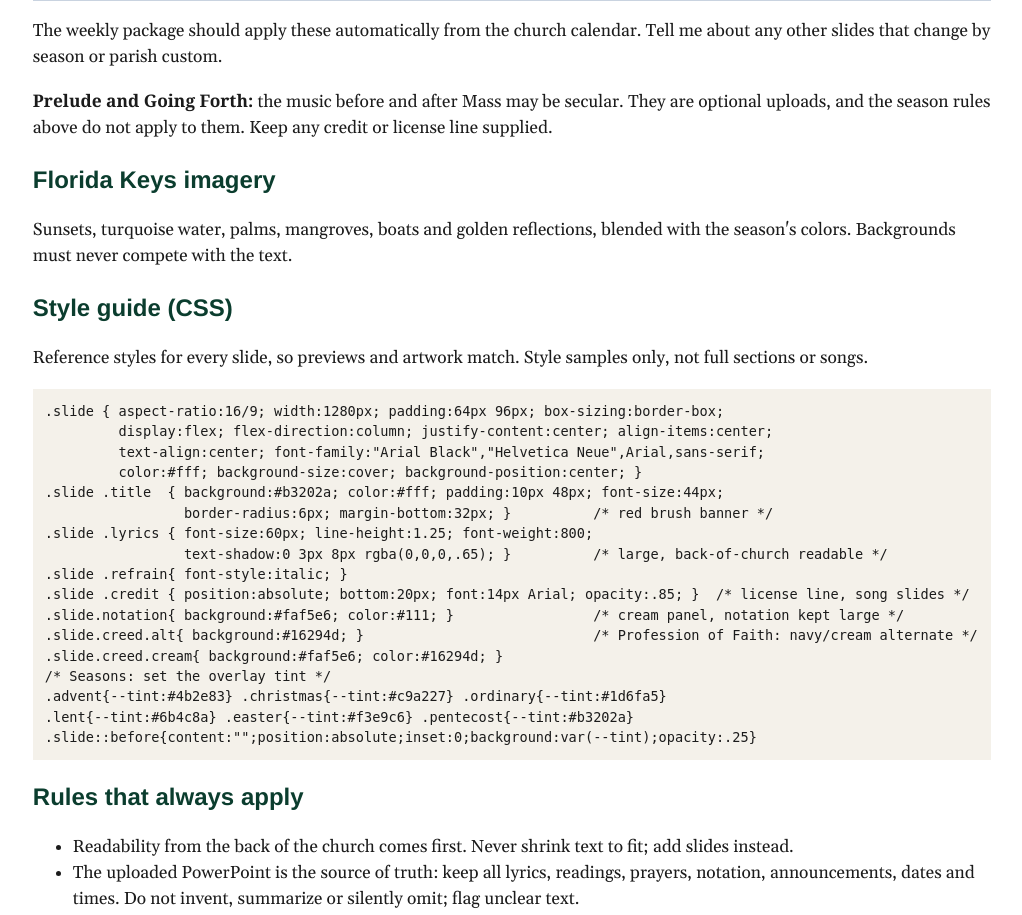
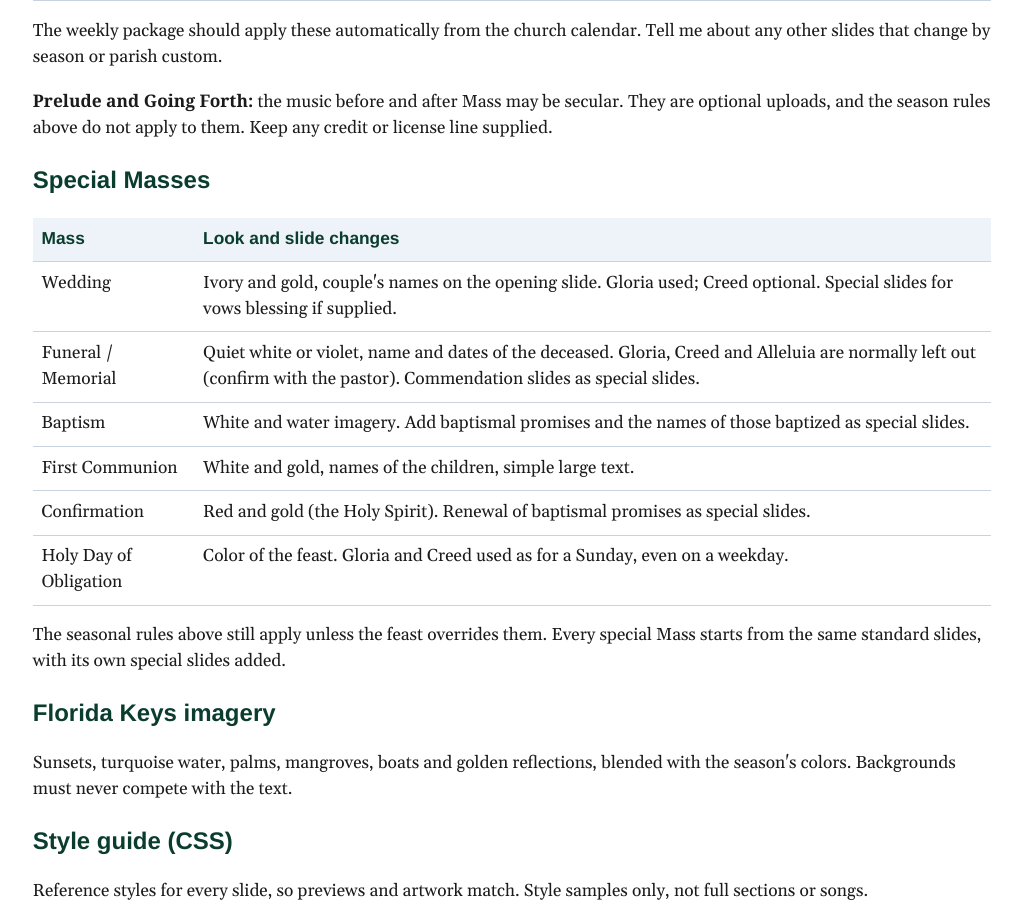
Before and after one commit to jdeit3237-code/bulletin-designer, a Python web app: template bulletin_designer/templates/slides_guide.html in a window 1280 px wide. Shown: the part 2316-3231 px from the top of the page, without its empty margins (128-1150 px from the left). Run offline with Jinja, Linux system fonts and the light colour scheme; the template is opened without the code that fills it, so the values that code supplies are empty; some web fonts are replaced.

Commit message:
Guide: special Masses table
Co-authored-by: Copilot App <223556219+Copilot@users.noreply.github.com>

```diff
--- a/bulletin_designer/templates/slides_guide.html
+++ b/bulletin_designer/templates/slides_guide.html
@@ -44,6 +44,15 @@
 <tr><td>Holy Thursday to Easter Vigil</td><td colspan="2">Special rules; AV Ministry will add these as special slides.</td></tr></tbody></table>
 <p>The weekly package should apply these automatically from the church calendar. Tell me about any other slides that change by season or parish custom.</p>
 <p><strong>Prelude and Going Forth:</strong> the music before and after Mass may be secular. They are optional uploads, and the season rules above do not apply to them. Keep any credit or license line supplied.</p>
+<h2>Special Masses</h2>
+<table><thead><tr><th>Mass</th><th>Look and slide changes</th></tr></thead><tbody>
+<tr><td>Wedding</td><td>Ivory and gold, couple's names on the opening slide. Gloria used; Creed optional. Special slides for vows blessing if supplied.</td></tr>
+<tr><td>Funeral / Memorial</td><td>Quiet white or violet, name and dates of the deceased. Gloria, Creed and Alleluia are normally left out (confirm with the pastor). Commendation slides as special slides.</td></tr>
+<tr><td>Baptism</td><td>White and water imagery. Add baptismal promises and the names of those baptized as special slides.</td></tr>
+<tr><td>First Communion</td><td>White and gold, names of the children, simple large text.</td></tr>
+<tr><td>Confirmation</td><td>Red and gold (the Holy Spirit). Renewal of baptismal promises as special slides.</td></tr>
+<tr><td>Holy Day of Obligation</td><td>Color of the feast. Gloria and Creed used as for a Sunday, even on a weekday.</td></tr></tbody></table>
+<p>The seasonal rules above still apply unless the feast overrides them. Every special Mass starts from the same standard slides, with its own special slides added.</p>
 <h2>Florida Keys imagery</h2>
 <p>Sunsets, turquoise water, palms, mangroves, boats and golden reflections, blended with the season's colors. Backgrounds must never compete with the text.</p>
 <h2>Style guide (CSS)</h2>
```
